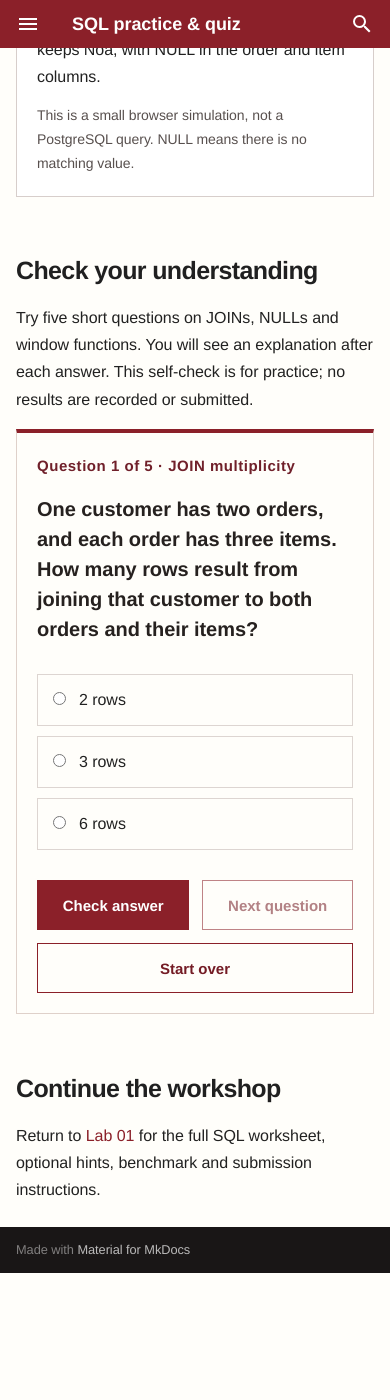
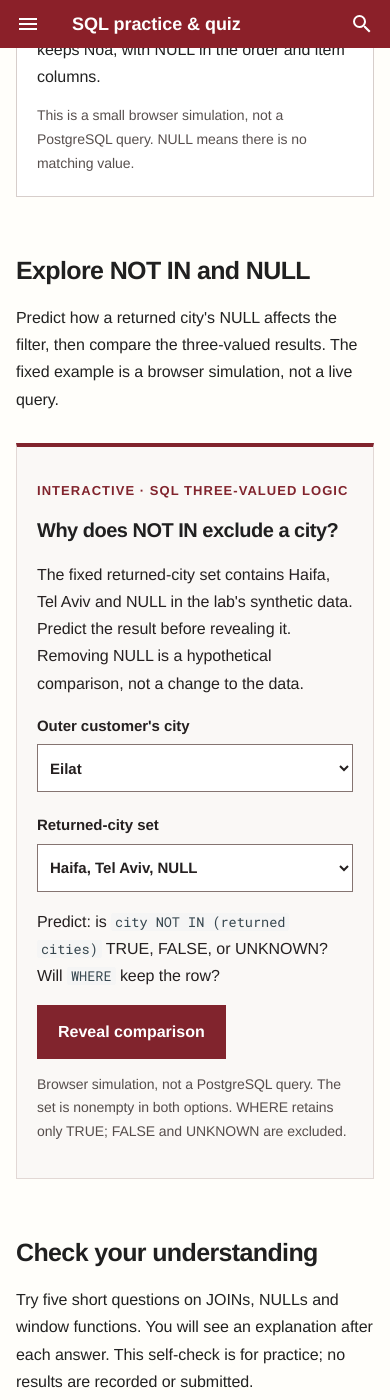
Before and after one commit to OrPerets/postgres-data-engineering-student, an MkDocs documentation site: the page built from docs/gitbook/activities/lab01-learning-pack.md, in a window 390 px wide and 1400 px high, scrolled down 1899 px. Built offline with MkDocs 1.6.1 and Material for MkDocs 9.7.7, drawn with Linux system fonts in a browser that asks for light colours; before the commit the page ends 3172 px from its top, so only the background shows below that.

Commit message:
Add interactive SQL NULL logic explorer

```diff
--- a/docs/gitbook/activities/lab01-learning-pack.md
+++ b/docs/gitbook/activities/lab01-learning-pack.md
@@ -10,6 +10,14 @@
 
 <noscript>The JOIN explorer needs JavaScript enabled. You can still read the [Lab 01 guide](../labs/01-relational-sql.md) and complete the SQL exercises in Codespaces.</noscript>
 
+## Explore NOT IN and NULL
+
+Predict how a returned city's NULL affects the filter, then compare the three-valued results. The fixed example is a browser simulation, not a live query.
+
+<div id="lab01-null-explorer"></div>
+
+<noscript>Paper exercise: compare Eilat to the returned-city set Haifa, Tel Aviv and NULL using &lt;&gt; and AND. Is the result TRUE, FALSE or UNKNOWN? Does WHERE keep it? What changes if NULL is removed?</noscript>
+
 ## Check your understanding
 
 Try five short questions on JOINs, NULLs and window functions. You will see an explanation after each answer. This self-check is for practice; no results are recorded or submitted.
--- /dev/null
+++ b/docs/gitbook/javascripts/lab01-null.js
@@ -0,0 +1,66 @@
+/* Three-valued logic for a fixed nonempty teaching set; no database calls. */
+(function () {
+  'use strict';
+  const TRUE = 'TRUE', FALSE = 'FALSE', UNKNOWN = 'UNKNOWN';
+  function compareNotEqual(left, right) {
+    return left === null || right === null ? UNKNOWN : left === right ? FALSE : TRUE;
+  }
+  function evaluate(city, includeNull) {
+    if (![null, 'Haifa', 'Eilat'].includes(city) || typeof includeNull !== 'boolean') throw new Error('Invalid example');
+    const returnedCities = includeNull ? ['Haifa', 'Tel Aviv', null] : ['Haifa', 'Tel Aviv'];
+    const comparisons = returnedCities.map(value => ({ value, result: compareNotEqual(city, value) }));
+    const notIn = comparisons.some(c => c.result === FALSE) ? FALSE : comparisons.some(c => c.result === UNKNOWN) ? UNKNOWN : TRUE;
+    const existsMatch = city !== null && returnedCities.some(value => value !== null && value === city);
+    const notExists = existsMatch ? FALSE : TRUE;
+    const guarded = city !== null && !existsMatch ? TRUE : FALSE;
+    return { city, returnedCities, comparisons, notIn, notExists, guarded };
+  }
+  if (typeof module !== 'undefined' && module.exports) module.exports = { evaluate };
+  if (typeof document === 'undefined') return;
+  function init() {
+    const root = document.getElementById('lab01-null-explorer');
+    if (!root || root.dataset.ready) return;
+    root.dataset.ready = 'true'; root.classList.add('lab01-null');
+    root.innerHTML = `
+      <p class="lab01-null__eyebrow">INTERACTIVE · SQL THREE-VALUED LOGIC</p>
+      <h3>Why does NOT IN exclude a city?</h3>
+      <p>The fixed returned-city set contains Haifa, Tel Aviv and NULL in the lab's synthetic data. Predict the result before revealing it. Removing NULL is a hypothetical comparison, not a change to the data.</p>
+      <div class="lab01-null__controls">
+        <label for="lab01-null-city">Outer customer's city<select id="lab01-null-city"><option value="Eilat">Eilat</option><option value="Haifa">Haifa</option><option value="null">NULL (unknown)</option></select></label>
+        <label for="lab01-null-set">Returned-city set<select id="lab01-null-set"><option value="present">Haifa, Tel Aviv, NULL</option><option value="absent">Haifa, Tel Aviv (NULL removed)</option></select></label>
+      </div>
+      <p>Predict: is <code>city NOT IN (returned cities)</code> TRUE, FALSE, or UNKNOWN? Will <code>WHERE</code> keep the row?</p>
+      <button type="button" id="lab01-null-reveal" aria-expanded="false" aria-controls="lab01-null-result">Reveal comparison</button>
+      <div id="lab01-null-result" hidden>
+        <p class="lab01-null__equation">For this nonempty set, <code>NOT IN</code> combines the following <code>&lt;&gt;</code> comparisons with AND:</p>
+        <div class="lab01-null__table-wrap" role="region" aria-label="Individual comparisons" tabindex="0"><table><caption>Comparison with each returned city</caption><thead><tr><th scope="col">Comparison</th><th scope="col">Result</th></tr></thead><tbody></tbody></table></div>
+        <p class="lab01-null__summary" role="status" aria-live="polite" aria-atomic="true"></p>
+        <p>Filter descriptions below are pseudocode. Use a correlated subquery for <code>NOT EXISTS</code> in SQL. Scroll horizontally to see all table columns if needed.</p>
+        <div class="lab01-null__table-wrap" role="region" aria-label="Filter comparison" tabindex="0"><table class="lab01-null__alternatives"><caption>Compare filters for this one outer city</caption><thead><tr><th scope="col">Filter</th><th scope="col">Predicate result</th><th scope="col">WHERE keeps row?</th></tr></thead><tbody></tbody></table></div>
+        <p class="lab01-null__explain"></p>
+      </div>
+      <p class="lab01-null__note">Browser simulation, not a PostgreSQL query. The set is nonempty in both options. WHERE retains only TRUE; FALSE and UNKNOWN are excluded.</p>`;
+    const city = root.querySelector('#lab01-null-city'), set = root.querySelector('#lab01-null-set');
+    const reveal = root.querySelector('#lab01-null-reveal'), result = root.querySelector('#lab01-null-result');
+    const comparisonBody = root.querySelector('.lab01-null__table-wrap tbody'), alternatives = root.querySelector('.lab01-null__alternatives tbody');
+    const summary = root.querySelector('.lab01-null__summary'), explain = root.querySelector('.lab01-null__explain');
+    let shown = false;
+    const display = value => value === null ? 'NULL' : "'" + value + "'";
+    function cell(tr, text, rowHead) { const td = document.createElement(rowHead ? 'th' : 'td'); if (rowHead) td.scope = 'row'; td.textContent = text; tr.appendChild(td); }
+    function render() {
+      const value = city.value === 'null' ? null : city.value, calc = evaluate(value, set.value === 'present');
+      comparisonBody.replaceChildren();
+      for (const c of calc.comparisons) { const tr = document.createElement('tr'); cell(tr, `${display(value)} <> ${display(c.value)}`, true); cell(tr, c.result, false); comparisonBody.appendChild(tr); }
+      summary.textContent = `NOT IN result: ${calc.notIn}. WHERE ${calc.notIn === TRUE ? 'keeps' : 'excludes'} this row.`;
+      alternatives.replaceChildren();
+      for (const [name, truth] of [['city NOT IN (returned cities)', calc.notIn], ['NOT EXISTS (returned city = city)', calc.notExists], ['city IS NOT NULL AND NOT EXISTS (...)', calc.guarded]]) {
+        const tr = document.createElement('tr'); cell(tr, name, true); cell(tr, truth, false); cell(tr, truth === TRUE ? 'Yes' : 'No', false); alternatives.appendChild(tr);
+      }
+      explain.textContent = value === null ? 'Equality to NULL is never TRUE, so the correlated subquery finds no equal city: unguarded NOT EXISTS is TRUE. The known-city guard excludes the unknown outer city.' : 'NOT EXISTS asks whether any returned city equals this known city. A returned NULL does not equal it; whether the guard is needed depends on the requirement for unknown outer cities.';
+      result.hidden = !shown; reveal.textContent = shown ? 'Hide comparison' : 'Reveal comparison'; reveal.setAttribute('aria-expanded', String(shown));
+    }
+    for (const control of [city, set]) control.addEventListener('change', () => { shown = false; render(); });
+    reveal.addEventListener('click', () => { shown = !shown; render(); }); render();
+  }
+  if (document.readyState === 'loading') document.addEventListener('DOMContentLoaded', init, { once: true }); else init();
+}());
--- /dev/null
+++ b/docs/gitbook/stylesheets/lab01-null.css
@@ -0,0 +1,15 @@
+.md-typeset .lab01-null{margin:1.5rem 0 2rem;padding:clamp(1rem,3vw,1.7rem);border:1px solid #e2d8d5;border-top:4px solid #81242d;background:#faf8f6;color:#252020}
+.md-typeset .lab01-null__eyebrow{color:#81242d;font-size:.65rem;letter-spacing:.08em;font-weight:800}
+.md-typeset .lab01-null h3{margin:.3rem 0 .6rem}
+.md-typeset .lab01-null__controls{display:grid;grid-template-columns:repeat(2,minmax(0,1fr));gap:1rem}
+.md-typeset .lab01-null label{font-weight:700;font-size:.75rem}
+.md-typeset .lab01-null select{display:block;width:100%;min-height:2.4rem;margin-top:.3rem;padding:.4rem;color:#252020;background:white;border:1px solid #857471;font:inherit}
+.md-typeset .lab01-null button{padding:.6rem 1rem;border:1px solid #81242d;background:#81242d;color:white;font:inherit;font-weight:700;cursor:pointer}
+.md-typeset .lab01-null :is(button,select):focus-visible,.md-typeset .lab01-null__table-wrap:focus-visible{outline:3px solid #bf6855;outline-offset:3px}
+.md-typeset .lab01-null__table-wrap{overflow-x:auto}
+.md-typeset .lab01-null table{width:100%;font-size:.7rem;border-collapse:collapse}
+.md-typeset .lab01-null table caption{text-align:left;font-weight:700}
+.md-typeset .lab01-null table th,.md-typeset .lab01-null table td{padding:.5rem;border-bottom:1px solid #e1d6d2;text-align:left}
+.md-typeset .lab01-null__summary{padding:.7rem;border-left:3px solid #81242d;background:#fff}
+.md-typeset .lab01-null__note{font-size:.7rem;color:#554d4b}
+@media(max-width:640px){.md-typeset .lab01-null__controls{grid-template-columns:1fr}.md-typeset .lab01-null__alternatives{font-size:.62rem}}
--- a/mkdocs.yml
+++ b/mkdocs.yml
@@ -23,6 +23,7 @@
   - stylesheets/extra.css
   - stylesheets/lab01-join.css
   - stylesheets/lab01-quiz.css
+  - stylesheets/lab01-null.css
   - stylesheets/lab01-window-frame.css
   - stylesheets/lab01-window-rank-lag.css
   - stylesheets/lab02-explorer.css
@@ -37,6 +38,7 @@
 extra_javascript:
   - javascripts/lab01-join.js
   - javascripts/lab01-quiz.js
+  - javascripts/lab01-null.js
   - javascripts/lab01-window-frame.js
   - javascripts/lab01-window-rank-lag.js
   - javascripts/lab02-explorer.js
```
Also changed, not shown: docs/gitbook/labs/01-relational-sql.md (+1 -0 lines), 4 other files.
